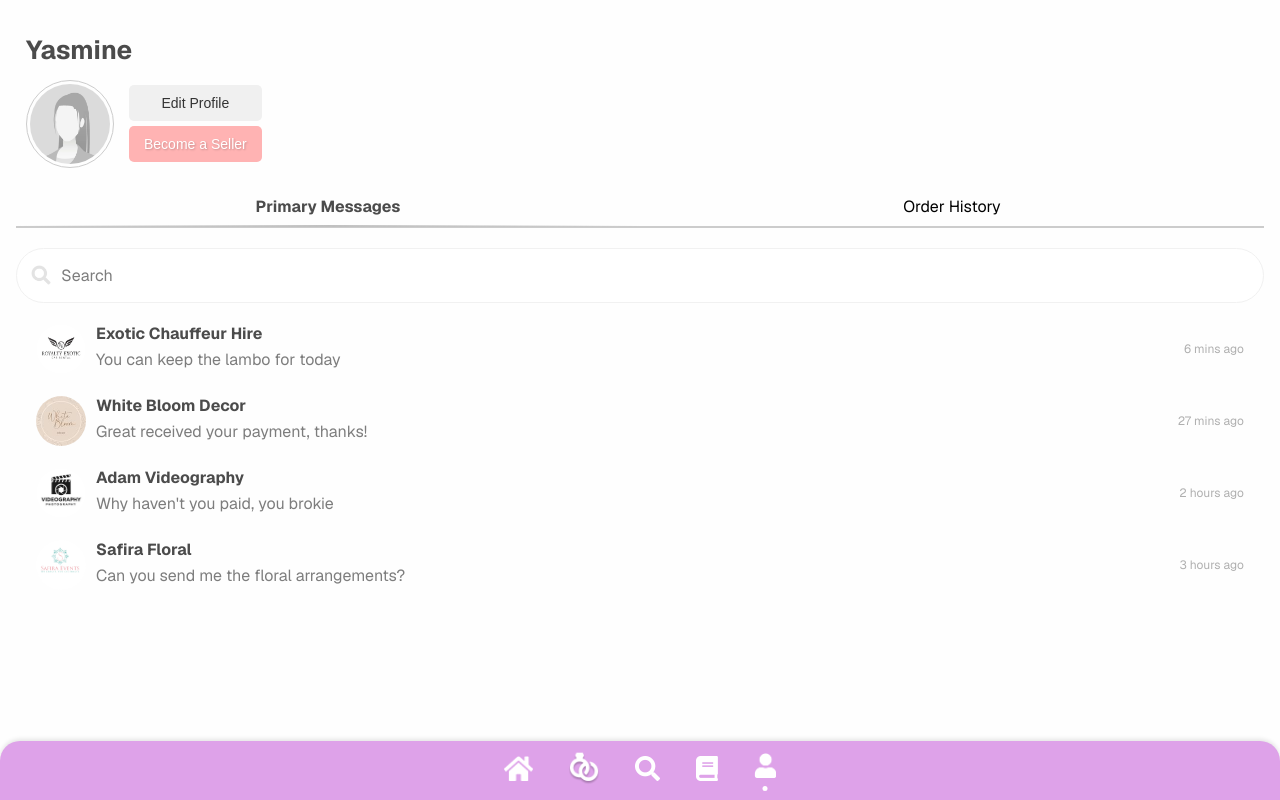
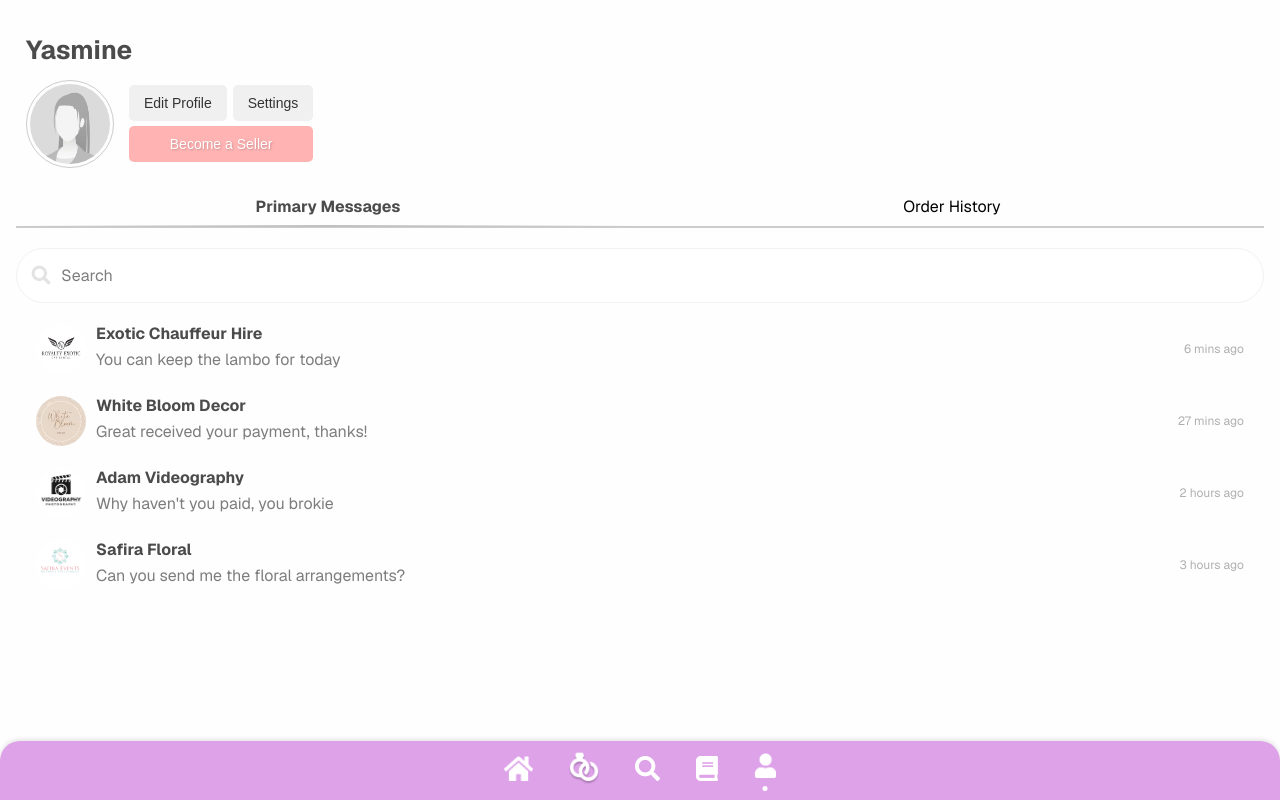
Before and after one commit to sb-haz/mwm-frontend, a Next.js app: page /profile in a window 1280 px wide. Built offline with nearby package versions, Linux system fonts and the light colour scheme.

Commit message:
chore: Update profile page with additional buttons and button container

```diff
--- a/app/profile/page.tsx
+++ b/app/profile/page.tsx
@@ -19,7 +19,10 @@ export default async function Profile() {
                     <img src="profile-pic.jpg" className="resources-profile-pic-top-left" width={80} height={80} />
                     <div className="resources-profile-text-content">
                         {/* Buttons for editing profile and becoming a seller */}
-                        <button className="button grey-button button-medium">Edit Profile</button>
+                        <div className="button-container profile-button-container">
+                            <button className="button grey-button button-medium">Edit Profile</button>
+                            <button className="button grey-button button-medium">Settings</button>
+                        </div>
                         <button className="button pink-button button-medium button-text-white">Become a Seller</button>
                     </div>
                 </div>
--- a/app/styles/profile.css
+++ b/app/styles/profile.css
@@ -101,3 +101,7 @@
 .resources-messaging-message {
     margin-bottom: 5px;
 }
+
+.profile-button-container {
+    gap: 6px;
+}
```
